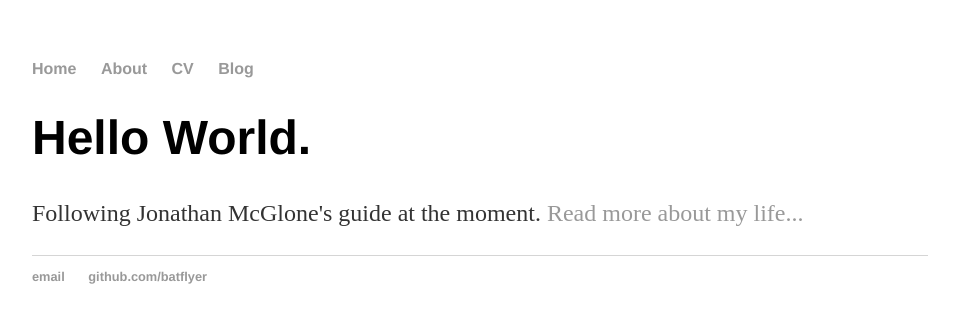
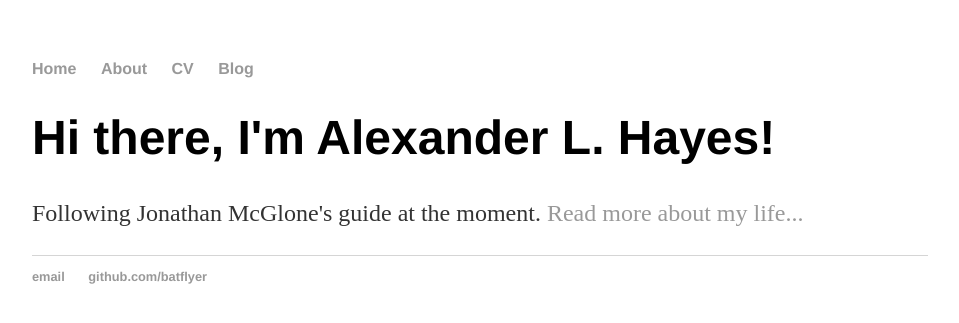
Before and after one commit to hayesall/hayesall.github.io, a Jekyll site: the page built from index.html, in a window 1280 px wide. Shown: the top 323 px of the page, without its empty margins (160-1119 px from the left). Built offline with Jekyll 4.4.1, drawn with Linux system fonts in a browser that asks for light colours.

Commit message:
Update index.html

```diff
--- a/index.html
+++ b/index.html
@@ -1,30 +1,8 @@
-<!DOCTYPE html>
-<html>
-	<head>
-		<title>Alexander L. Hayes</title>
-		<!-- Linking to main.css -->
-		<link rel="stylesheet" type="text/css" href="/css/main.css">
-	</head>
-	<body>
-		<nav>
-    		<ul>
-        		<li><a href="/">Home</a></li>
-	        	<li><a href="/about">About</a></li>
-        		<li><a href="/cv">CV</a></li>
-        		<li><a href="/blog">Blog</a></li>
-    		</ul>
-		</nav>
-		<div class="container">
-    		<div class="blurb">
-        		<h1>Hello World.</h1>
-				<p>Following Jonathan McGlone's guide at the moment. <a href="/about">Read more about my life...</a></p>
-    		</div><!-- /.blurb -->
-		</div><!-- /.container -->
-		<footer>
-    		<ul>
-        		<li><a href="mailto:alexander@batflyer.net">email</a></li>
-        		<li><a href="https://github.com/batflyer">github.com/batflyer</a></li>
-			</ul>
-		</footer>
-	</body>
-</html>
+---
+layout: default
+title: Alexander L. Hayes
+---
+<div class="blurb">
+	<h1>Hi there, I'm Alexander L. Hayes!</h1>
+	<p>Following Jonathan McGlone's guide at the moment. <a href="/about">Read more about my life...</a></p>
+</div><!-- /.blurb -->
```
